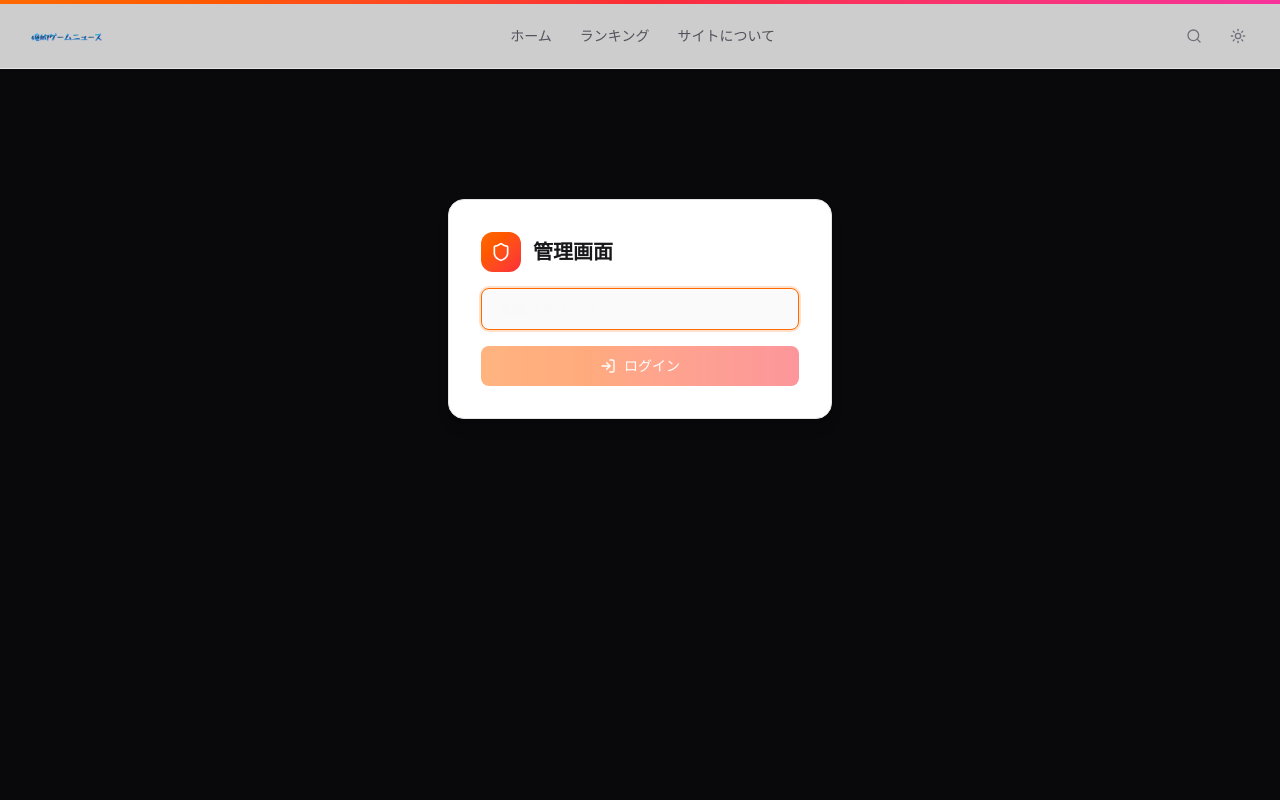
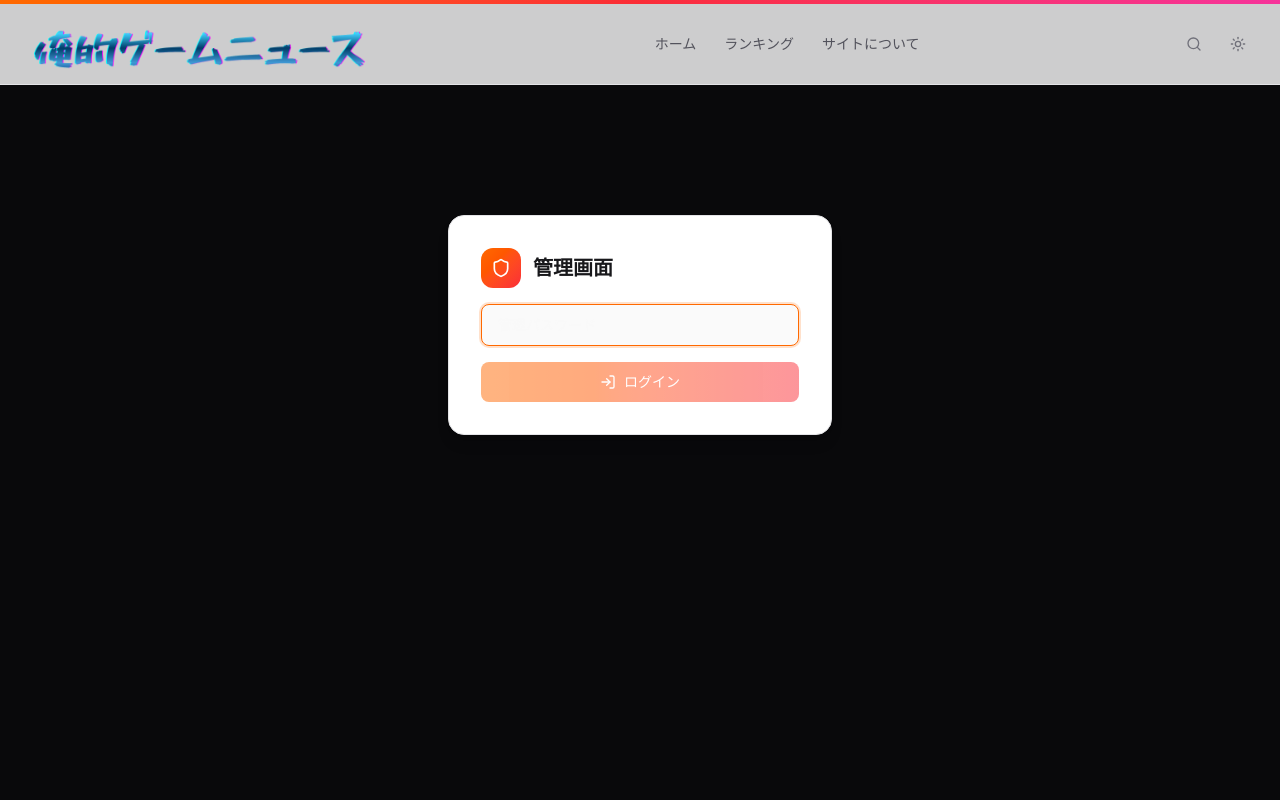
Before and after one commit to blackneinnn-ctrl/oreteki-game-news, a Next.js app: page /admin in a window 1280 px wide. Shown: the top 800 px of the page. Built offline with nearby package versions, Linux system fonts and the light colour scheme.

Commit message:
feat: ワイドスクリーン対応 (max-w-7xl→1400px、広告スペース確保)

```diff
--- a/src/app/articles/[slug]/page.tsx
+++ b/src/app/articles/[slug]/page.tsx
@@ -63,7 +63,7 @@ export default async function ArticlePage({
             </div>
 
             {/* Article Content */}
-            <div className="mx-auto max-w-7xl px-4 py-8 sm:px-6 sm:py-12">
+            <div className="mx-auto max-w-[1400px] px-4 py-8 sm:px-6 sm:py-12">
                 <div className="flex flex-col gap-10 lg:flex-row">
                     <article className="min-w-0 flex-1">
                         {/* Meta Info */}
--- a/src/app/page.tsx
+++ b/src/app/page.tsx
@@ -24,7 +24,7 @@ export default async function Home() {
           <div className="absolute inset-0 bg-[radial-gradient(ellipse_at_top,rgba(234,88,12,0.15),transparent_50%)]" />
           <div className="absolute inset-0 bg-[radial-gradient(ellipse_at_bottom_right,rgba(220,38,38,0.1),transparent_50%)]" />
 
-          <div className="mx-auto max-w-7xl px-4 py-8 sm:px-6 sm:py-12">
+          <div className="mx-auto max-w-[1400px] px-4 py-8 sm:px-6 sm:py-12">
             <div className="mb-6 flex items-center gap-2">
               <Flame className="h-5 w-5 text-orange-400" />
               <h2 className="text-sm font-bold uppercase tracking-widest text-zinc-400">
@@ -199,7 +199,7 @@ export default async function Home() {
       )}
 
       {/* Main Content + Sidebar */}
-      <section className="mx-auto max-w-7xl px-4 py-10 sm:px-6 sm:py-14">
+      <section className="mx-auto max-w-[1400px] px-4 py-10 sm:px-6 sm:py-14">
         <div className="flex flex-col gap-10 lg:flex-row">
           <div className="flex-1">
             <div className="mb-6 flex items-center justify-between">
--- a/src/components/footer.tsx
+++ b/src/components/footer.tsx
@@ -23,7 +23,7 @@ const footerLinks = [
 export function Footer() {
     return (
         <footer className="border-t border-zinc-200 bg-zinc-50 dark:border-zinc-800 dark:bg-zinc-950">
-            <div className="mx-auto max-w-7xl px-4 py-12 sm:px-6">
+            <div className="mx-auto max-w-[1400px] px-4 py-12 sm:px-6">
                 <div className="grid grid-cols-2 gap-8 md:grid-cols-3">
                     {/* Brand */}
                     <div className="col-span-2 md:col-span-1">
--- a/src/components/header.tsx
+++ b/src/components/header.tsx
@@ -28,16 +28,16 @@ export function Header() {
             {/* Top accent bar */}
             <div className="h-1 w-full bg-gradient-to-r from-orange-500 via-red-500 to-pink-500" />
 
-            <div className="mx-auto max-w-7xl px-4 sm:px-6">
-                <div className="flex h-16 items-center justify-between">
+            <div className="mx-auto max-w-[1400px] px-4 sm:px-6">
+                <div className="flex h-20 items-center justify-between">
                     {/* Logo */}
-                    <Link href="/" className="flex items-center gap-2 group">
+                    <Link href="/" className="relative z-10 flex items-center group -ml-6">
                         <Image
                             src="/logo.png"
                             alt="俺的ゲームニュース"
-                            width={240}
-                            height={48}
-                            className="h-12 w-auto transition-transform group-hover:scale-105"
+                            width={1200}
+                            height={240}
+                            className="h-48 sm:h-56 w-auto transition-transform group-hover:scale-105"
                             priority
                         />
                     </Link>
@@ -110,7 +110,7 @@ export function Header() {
             {/* Mobile Menu */}
             {mobileMenuOpen && (
                 <div className="border-t border-zinc-200 bg-white md:hidden dark:border-zinc-800 dark:bg-zinc-950">
-                    <nav className="mx-auto max-w-7xl space-y-1 px-4 py-3">
+                    <nav className="mx-auto max-w-[1400px] space-y-1 px-4 py-3">
                         {navItems.map((item) => (
                             <Link
                                 key={item.label}
```
